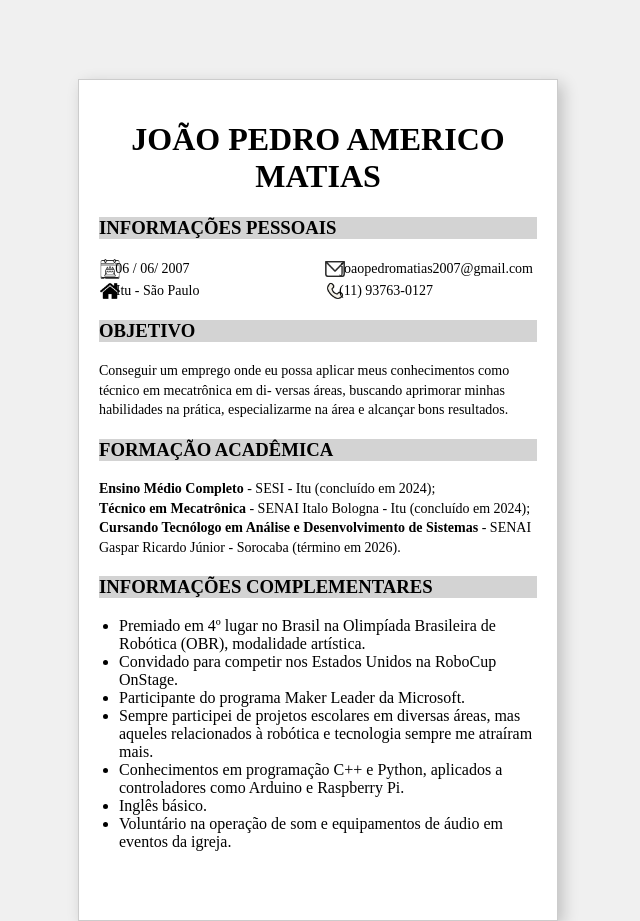
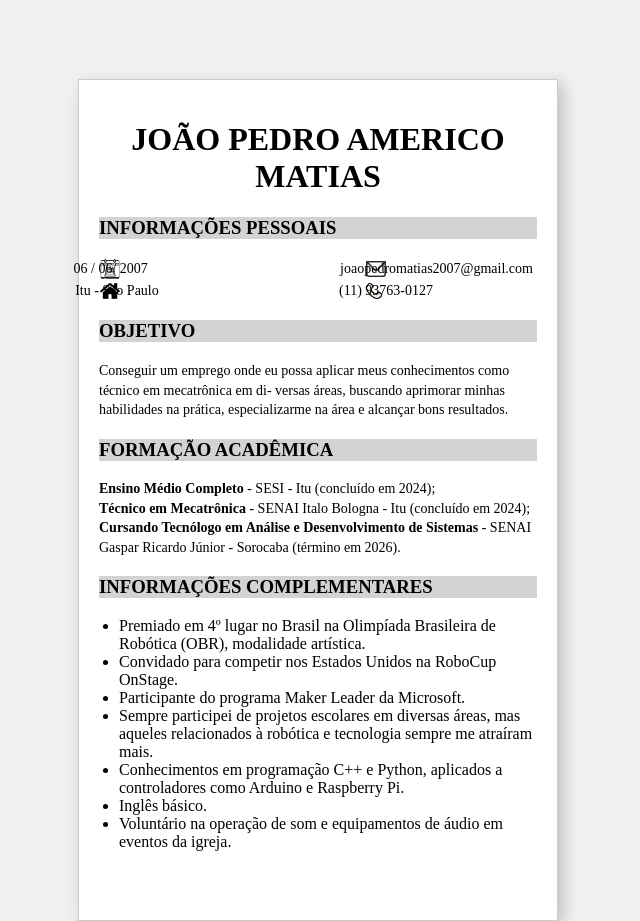
Before and after one commit to Joao-Pedro-Matias/WEB-Joao_Matias, a plain HTML site: page Html/curriculo.html in a window 1280 px wide. Shown: the whole page, without its empty margins (322-962 px from the left). Drawn offline with Linux system fonts and the light colour scheme.

```diff
--- a/Html/curriculo.html
+++ b/Html/curriculo.html
@@ -63,7 +63,7 @@
         .informartion_image {
             width: 20px;
             height: auto;
-            margin-right: -140px;
+            margin-right: -200px;
         }
     </style>
 
@@ -72,15 +72,15 @@
         <h1> JOÃO PEDRO AMERICO MATIAS</h1>
         <h3> INFORMAÇÕES PESSOAIS</h3>
         <div class="information_text">
-            <img src="/WEB-Joao_Matias/Html/Imagens/aniversario_icon.png" class="informartion_image" style="margin-left: -25px;">
-            <span>06 / 06/ 2007</span>
-            <img src="./Imagens/email_icon.png" class="informartion_image">
+            <img src="/Imagens/aniversario_icon.png" class="informartion_image" style="margin-left: -25px;">
+            <span style="margin-left:-65px;" >06 / 06/ 2007</span>
+            <img src="./Imagens/email_icon.png" class="informartion_image" style="margin-right:-265px;">
             <span style="margin-right: 30px;">joaopedromatias2007@gmail.com</span>
         </div>
         <div class="information_text">
-            <img src="/WEB-Joao_Matias/Html/Imagens/casa_icon.png" class="informartion_image" style="margin-left: -25px;">
-            <span style="margin-left: 10px;"> Itu - São Paulo </span>
-            <img src="/WEB-Joao_Matias/Html/Imagens/telefone_icon.png" class="informartion_image" style="margin-right: -132px;">
+            <img src="/Imagens/casa_icon.png" class="informartion_image" style="margin-left: -25px;">
+            <span style="margin-left: -50px;"> Itu - São Paulo </span>
+            <img src="/Imagens/telefone_icon.png" class="informartion_image" style="margin-right: -250px;">
             <span style="margin-right: 130px;">(11) 93763-0127</span>
         </div>
         <h3> OBJETIVO </h3>
```
